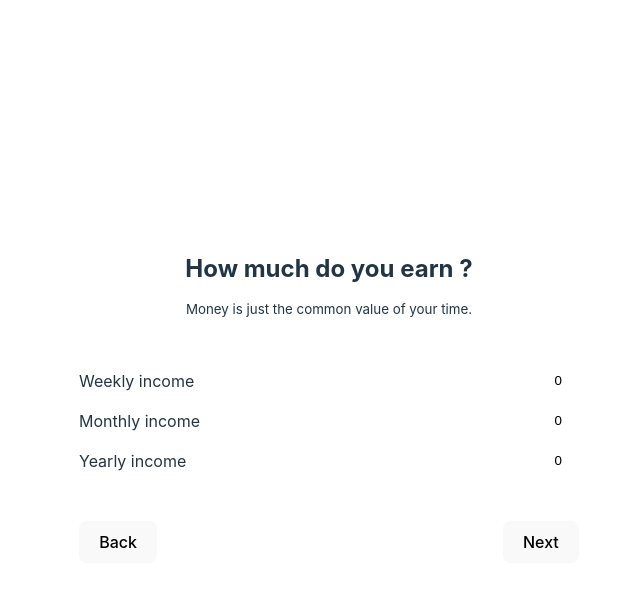
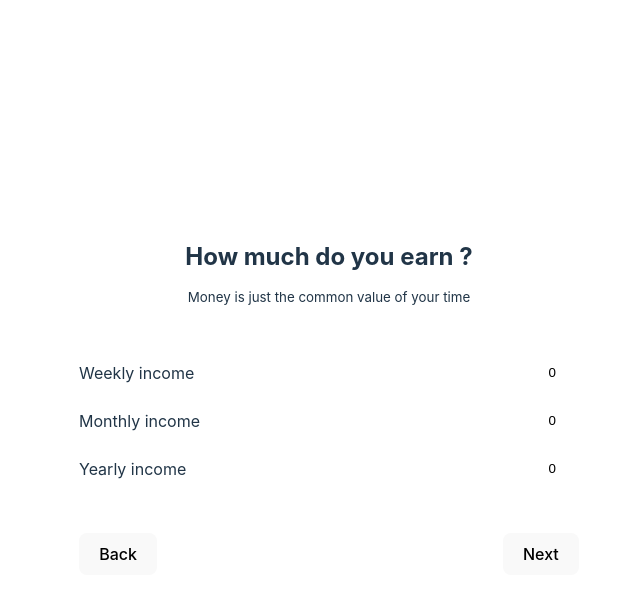
Before and after one commit to Delni/worth-your-time, a Svelte app: page / in a window 1280 px wide. Both pictures are taken after a click on the button "Next". Shown: the top 598 px of the page, without its empty margins (311-951 px from the left). Built offline with nearby package versions, Linux system fonts and the light colour scheme.

Commit message:
♻️ refactor style

```diff
--- a/src/App.svelte
+++ b/src/App.svelte
@@ -4,6 +4,7 @@
   import Introduction from './lib/Introduction.svelte'
   import Target from './lib/Target.svelte'
   import Result from './lib/Result.svelte'
+    import { onDestroy, onMount } from 'svelte'
 
   let page = 0
   let motion = 1
@@ -26,6 +27,15 @@
       setTimeout(previousPage, 200 * index)
     }
   }
+
+
+  const listener = ({key}: KeyboardEvent) => key == 'Enter' && nextPage()
+	onMount(() => {
+		document.addEventListener('keyup', listener)
+	})
+	onDestroy(() => {
+		document.removeEventListener('keyup', listener)
+	})
 
 </script>
 
@@ -70,5 +80,9 @@
     width: 100%
     padding: 2rem
     margin: auto
+    :global(h2)
+      margin-bottom: 0
+    :global(small)
+      margin-bottom: 2rem
 
 </style>
--- a/src/app.css
+++ b/src/app.css
@@ -79,3 +79,12 @@ button:focus-visible {
         background-color: #f9f9f9;
     }
 }
+
+input[type=number] {
+    border: 0;
+    border-bottom: 1px solid #fff;
+    background: #ffffff11;
+    text-align: right;
+    outline: none;
+    padding: 0.5rem;
+}
--- a/src/lib/Introduction.svelte
+++ b/src/lib/Introduction.svelte
@@ -1,2 +1,2 @@
-<h2>Worth It</h2>
+<h1>Worth It</h1>
 <button on:click>Next</button>
--- a/src/lib/Salary.svelte
+++ b/src/lib/Salary.svelte
@@ -1,6 +1,6 @@
 <section>
 	<h2>How much do you earn ?</h2>
-	<small>Money is just the common value of your time.</small>
+	<small>Money is just the common value of your time</small>
 
 	<div class="input-group">
 		<label for="weekly-income">Weekly income</label>
@@ -48,19 +48,10 @@
 <style lang="sass">
 section
 	gap: 1rem
-	h2
-		margin-bottom: 0
-	small
-		margin-bottom: 2rem
+
 	.input-group
 		display: flex
 		flex-flow: row nowrap
 		justify-content: space-between
-
-	input[type=number]
-		border: 0
-		border-bottom: 1px solid #fff
-		background: #ffffff11
-		text-align: right
-		outline: none
+		align-items: center
 </style>
--- a/src/lib/components/ButtonBar.svelte
+++ b/src/lib/components/ButtonBar.svelte
@@ -4,7 +4,7 @@
 </div>
 
 <script lang="ts">
-  import { createEventDispatcher } from 'svelte'
+	import { createEventDispatcher, } from 'svelte'
 
 	const dispatch = createEventDispatcher();
 	const previous = () => dispatch("previous")
```
